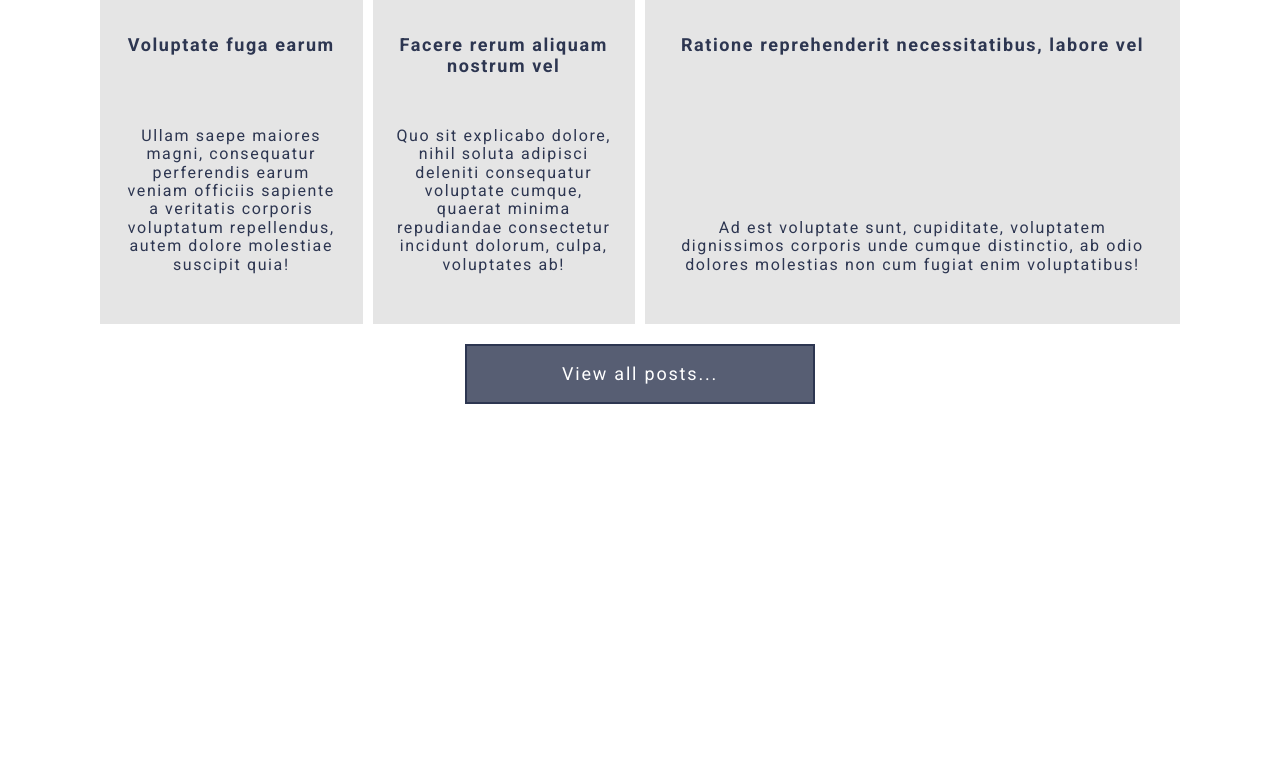
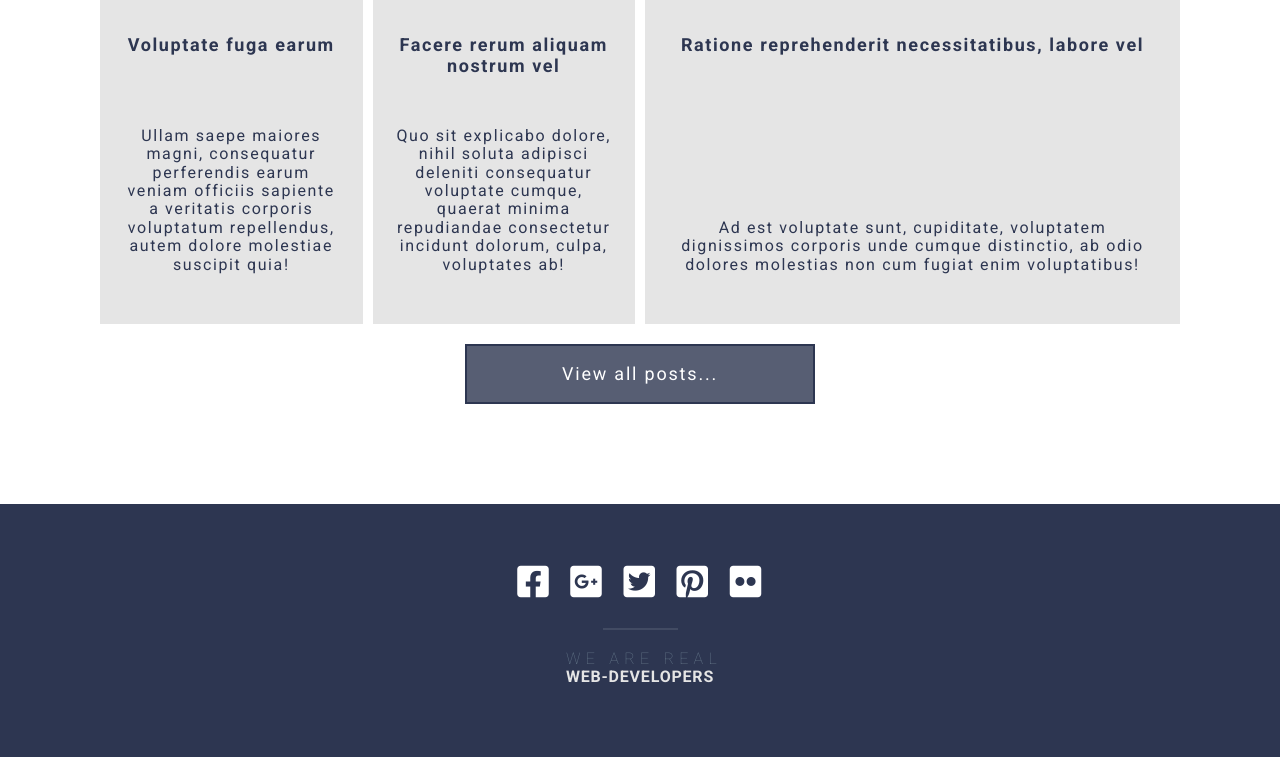
Before and after one commit to AngelaDmytreno/responsive-grid-template, a website: page index.html in a window 1280 px wide. Shown: the part 3611-4368 px from the top of the page. Before the commit the page ends 4115 px from the top, so only its background shows below. Drawn offline with Linux system fonts and the light colour scheme.

Commit message:
without_footer_title_bem

```diff
--- a/assets/scss/_footer.scss
+++ b/assets/scss/_footer.scss
@@ -0,0 +1,83 @@
+.footer
+{
+    padding: ($gap * 2.5) $gap ($gap * 3.5);
+
+    text-align: center;
+
+    background-color: $color-primary;
+
+
+
+    &__social
+    {
+        position: relative;
+
+        display: grid;
+
+        margin-bottom: $gap * 2;
+
+        justify-content: center;
+        grid-template-columns: repeat(auto-fit, minmax(50px, max-content));
+
+        &::after
+        {
+            position: absolute;
+            bottom: -$gap;
+            left: calc(50% - 75px / 2);
+
+            width: 75px;
+            height: 2px;
+
+            content: '';
+
+            background-color: rgba($color-light, .1);
+        }
+    }
+    &__social-icon
+      {
+        display: block;
+
+        padding: $gap / 2;
+
+        transition: .5s;
+        transition: color .5s;
+
+        &:hover,
+        &:focus
+          {
+            transform: scale(1.5);
+
+            color: $color-accent;
+          }
+      }
+
+        .fab
+        {
+            font-size: 36px;
+        }
+
+
+    &__copy
+    {
+        span
+        {
+            &:nth-of-type(1)
+            {
+                font-weight: 100;
+
+                margin-right: -.5em;
+
+                letter-spacing: .33em;
+            }
+
+            &:nth-of-type(2)
+            {
+                font-weight: 700;
+
+                letter-spacing: .05em;
+
+                color: $color-gray-light;
+            }
+        }
+    }
+}
--- a/assets/scss/sections/_section-about.scss
+++ b/assets/scss/sections/_section-about.scss
@@ -33,7 +33,7 @@
     align-items: flex-start;
 
     @include lg-min {
-      margin-top: ($gap*20.5);
+      margin-top: ($gap*2.5);
       padding: 0 ($gap*5);
     }
     @include lg {
--- a/assets/scss/sections/_section-posts.scss
+++ b/assets/scss/sections/_section-posts.scss
@@ -5,7 +5,7 @@
 
     @include lg-min {
       padding: 0 ($gap*5);
-      padding-top: ($gap*40.5);
+      padding-top: ($gap*4.5);
     }
     @include lg-md {
       padding: 0 $gap;
@@ -108,7 +108,7 @@
     display: flex;
     overflow: hidden;
 
-    padding: ($gap*20.5) $gap;
+    padding: ($gap*2.5) $gap;
 
     text-align: center;
 
--- a/index.html
+++ b/index.html
@@ -77,6 +77,7 @@ Adaptability        img-adaptability.png
 PHP                 img-php.png
 SEO                 img-seo.png
 -->
+<main>
   <section class="skills">
     <div class="skills__container">
       <article class="skill-item">
@@ -191,7 +192,6 @@ SEO                 img-seo.png
   </div>
   </section>
   <section class="post">
-
     <div class="post__container">
       <h2 class="post__container-title title">Some section of posts</h2>
         <div class="post__container-items">
@@ -256,7 +256,25 @@ SEO                 img-seo.png
       <div class="post__button">
         <a class="btn-accent" href="#" >View all posts...</a>
       </div>
+    </div>
+
   </section>
+</main>
+<footer class="footer">
+  <div class="footer__container">
+    <div class="footer__social">
+      <a class="footer__social-icon" href="#"><i class="fab fa-facebook-square"></i></a>
+      <a class="footer__social-icon" href="#"><i class="fab fa-google-plus-square"></i></a>
+      <a class="footer__social-icon" href="#"><i class="fab fa-twitter-square"></i></a>
+      <a class="footer__social-icon" href="#"><i class="fab fa-pinterest-square"></i></a>
+      <a class="footer__social-icon" href="#"><i class="fab fa-flickr"></i></a>
+    </div>
+    <div class="footer__copy">
+      <span>WE ARE REAL</span><br><span>WEB-DEVELOPERS</span>
+    </div>
+  </div>
+</footer>
+
 
 
 
```
Also changed, not shown: assets/css/style.css. Lines whose indentation alone changed are shown as unchanged.
